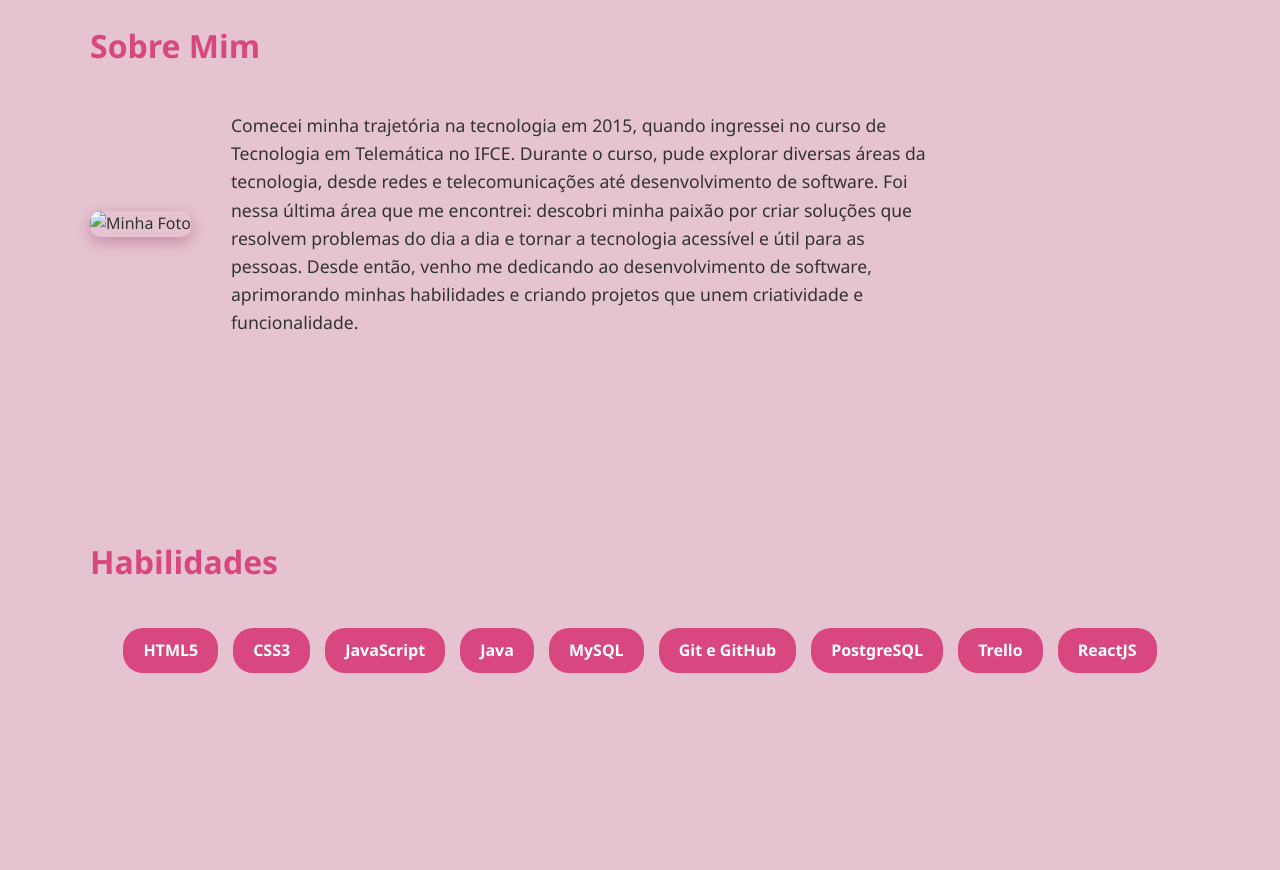
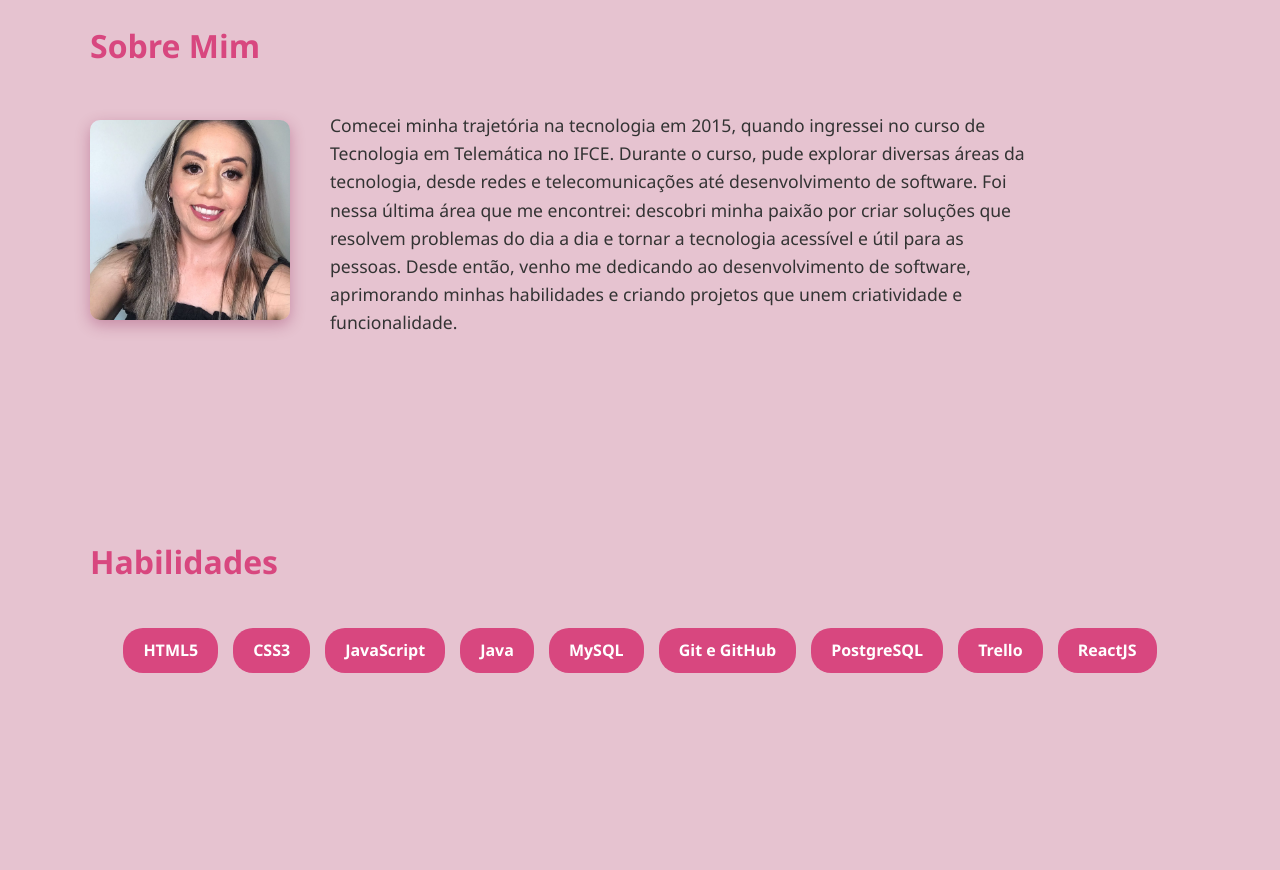
Before and after one commit to flavianaal/meuPortfolio, a plain HTML site: page index.html in a window 1280 px wide. Shown: the part 880-1750 px from the top of the page. Drawn offline with Linux system fonts and the light colour scheme; the site is published under a folder, as on GitHub Pages, so addresses that start at the root find nothing.

Commit message:
Correção de caminho de foto

```diff
--- a/index.html
+++ b/index.html
@@ -48,7 +48,7 @@
         <h2>Sobre Mim</h2>
         <div class="sobre-container">
           <div class="sobre-mim-foto">
-            <img src="/assests/img/Flaviana.jpeg" alt="Minha Foto" />
+            <img src="./assests/img/Flaviana.jpeg" alt="Minha Foto" />
           </div>
           <div class="sobre-texto">
             <p>
```
